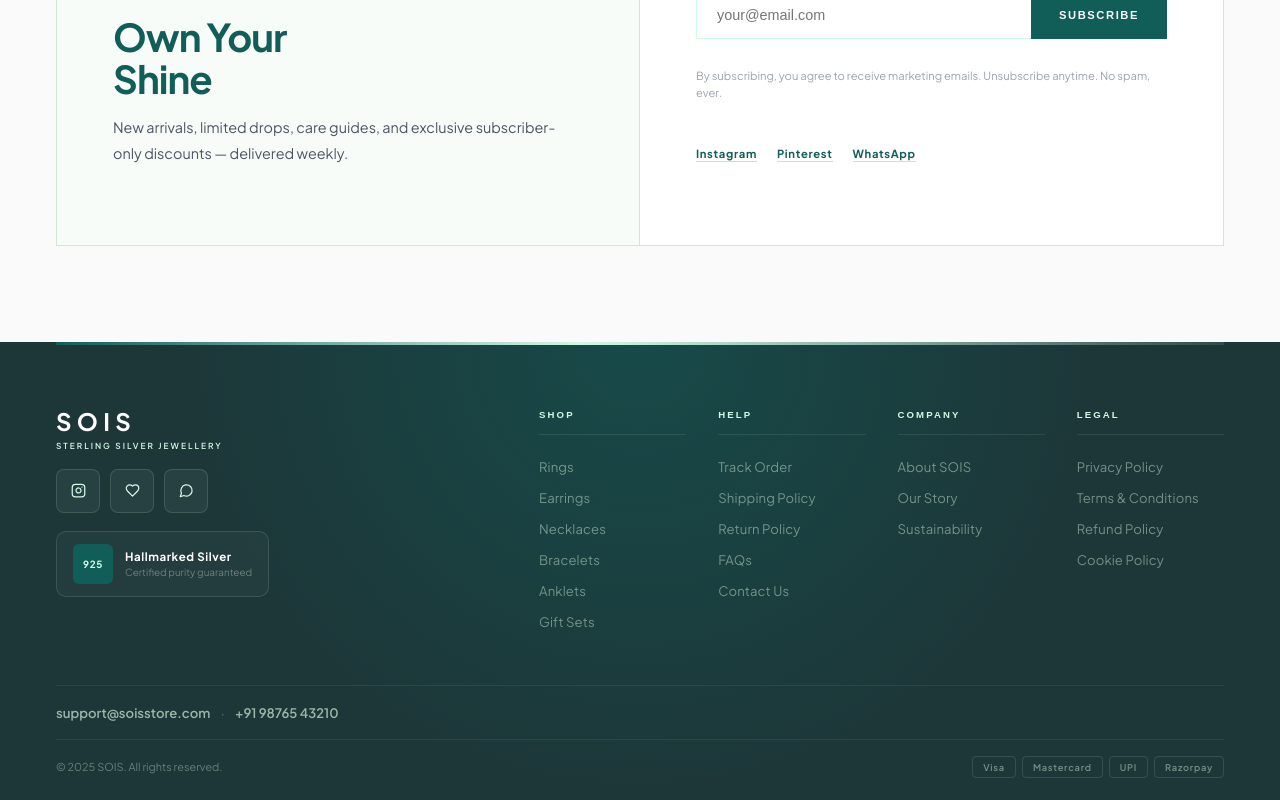
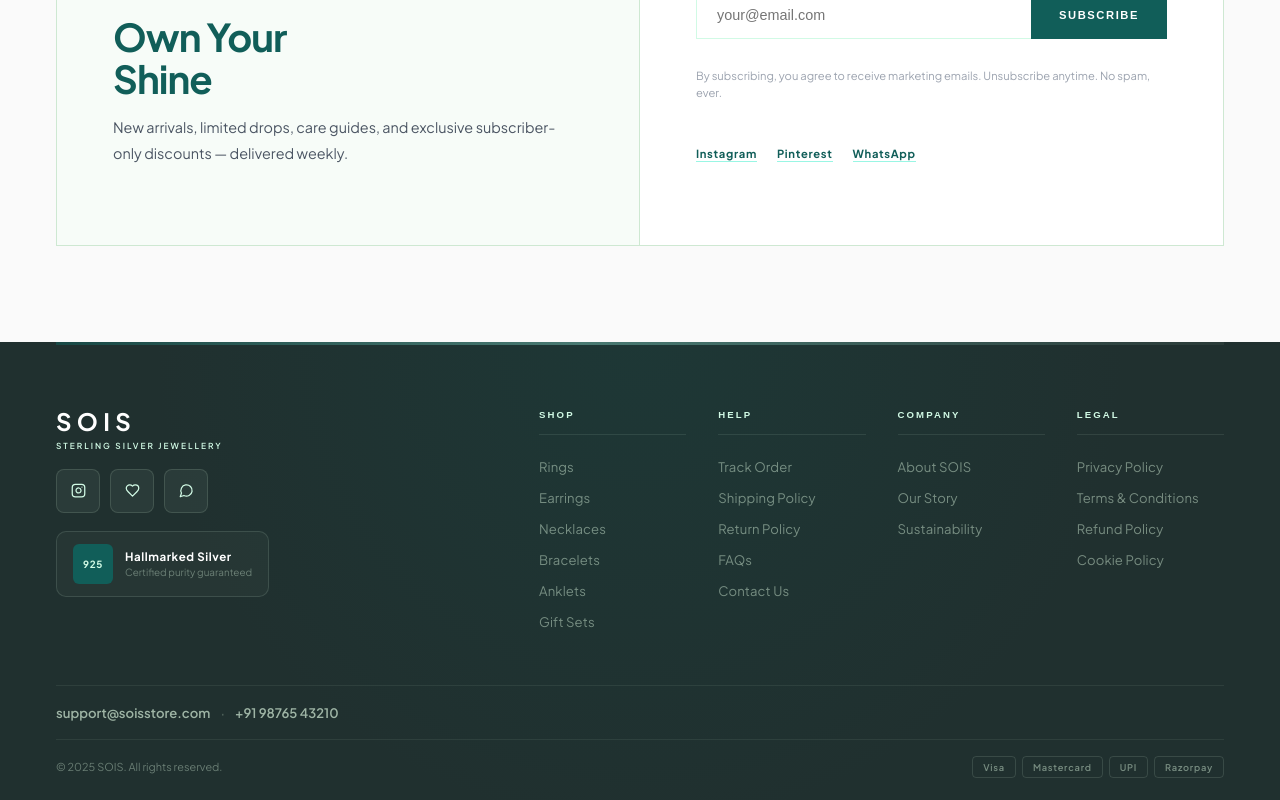
Before and after one commit to Madhesh03/sois-frontend, a Next.js app: page / in a window 1280 px wide. Shown: the part 7949-8749 px from the top of the page. Built offline with nearby package versions, Linux system fonts and the light colour scheme.

Commit message:
Footer changes

```diff
--- a/src/components/home/Footer.tsx
+++ b/src/components/home/Footer.tsx
@@ -5,8 +5,8 @@ import Link from "next/link";
 import { Instagram, Heart, MessageCircle, ChevronDown } from "lucide-react";
 import { T } from "@/lib/tokens";
 
-const footerBg = "#1d3638";
-const footerBgImage = "radial-gradient(circle at 50% 0%, rgba(17, 94, 89, 0.5) 0%, transparent 60%)";
+const footerBg = "#20302f";
+const footerBgImage = "radial-gradient(circle at 50% 0%, rgba(17, 94, 89, 0.16) 0%, transparent 62%)";
 const textFaint = "rgba(206,232,210,0.42)";
 const textMid = "rgba(206,232,210,0.62)";
 
@@ -66,7 +66,7 @@ export function Footer() {
 
   return (
     <footer className="sois-footer" style={{ background: footerBg, backgroundImage: footerBgImage }}>
-      <div className="sois-footer-accent" style={{ background: `linear-gradient(90deg, ${T.forest} 0%, ${T.sage} 45%, rgba(206,232,210,0.12) 100%)` }} />
+      <div className="sois-footer-accent" style={{ background: `linear-gradient(90deg, rgba(17,94,89,0.55) 0%, rgba(153,246,228,0.35) 45%, rgba(206,232,210,0.06) 100%)` }} />
 
       <div className="sois-footer-main">
         <div className="sois-footer-brand">
```
